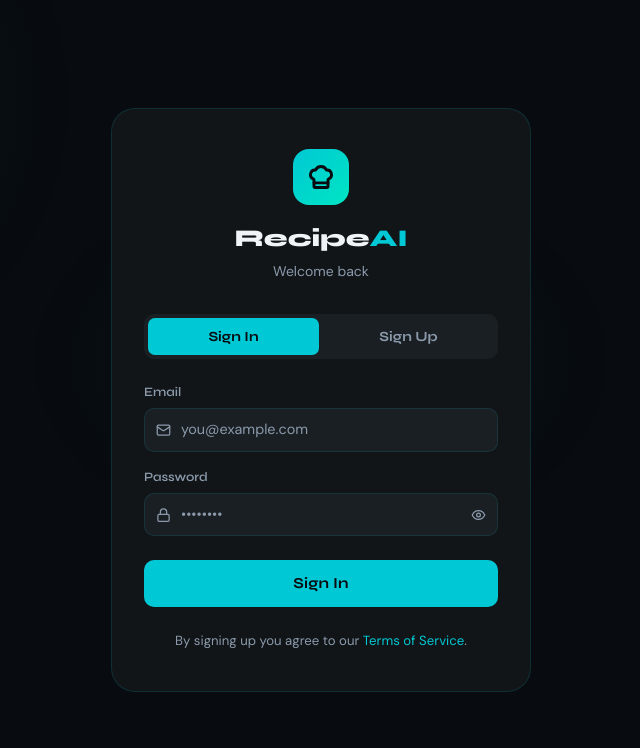
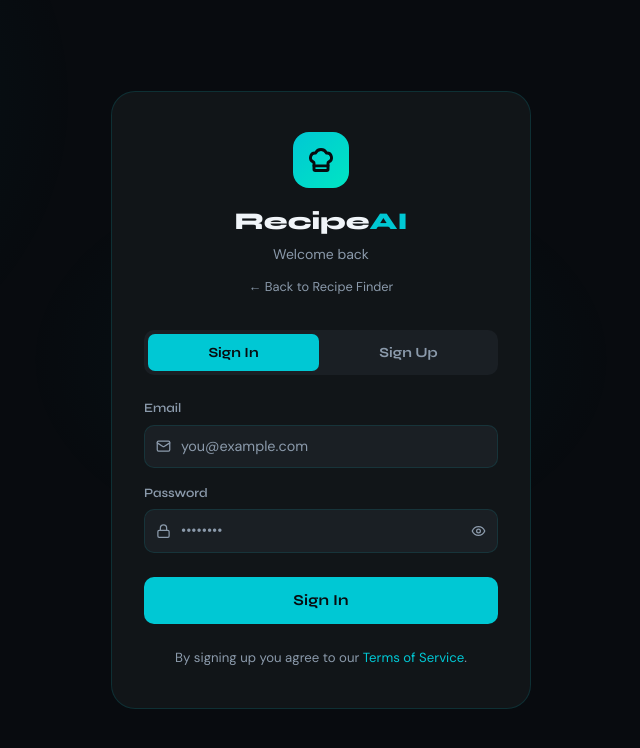
Before and after one commit to anujrepo9/recipe-ai, a Next.js app: page /auth in a window 1280 px wide. Shown: the top 748 px of the page, without its empty margins (319-959 px from the left). Built offline with nearby package versions, Linux system fonts and the light colour scheme; no server answers; a web font is replaced by a local one.

Commit message:
add back button to auth page

```diff
--- a/app/auth/page.jsx
+++ b/app/auth/page.jsx
@@ -96,6 +96,23 @@ export default function AuthPage() {
           <p style={{ color: '#8B9AAB', fontSize: '0.875rem', margin: 0 }}>
             {mode === 'login' ? 'Welcome back' : 'Create your account'}
           </p>
+          <a
+            href="/"
+            style={{
+              display: 'inline-flex',
+              alignItems: 'center',
+              gap: '6px',
+              marginTop: '0.75rem',
+              color: '#8B9AAB',
+              fontSize: '0.8rem',
+              textDecoration: 'none',
+              transition: 'color 0.2s',
+            }}
+            onMouseEnter={e => e.target.style.color = '#00C8D4'}
+            onMouseLeave={e => e.target.style.color = '#8B9AAB'}
+          >
+            &larr; Back to Recipe Finder
+          </a>
         </div>
 
         {/* Mode toggle */}
```
